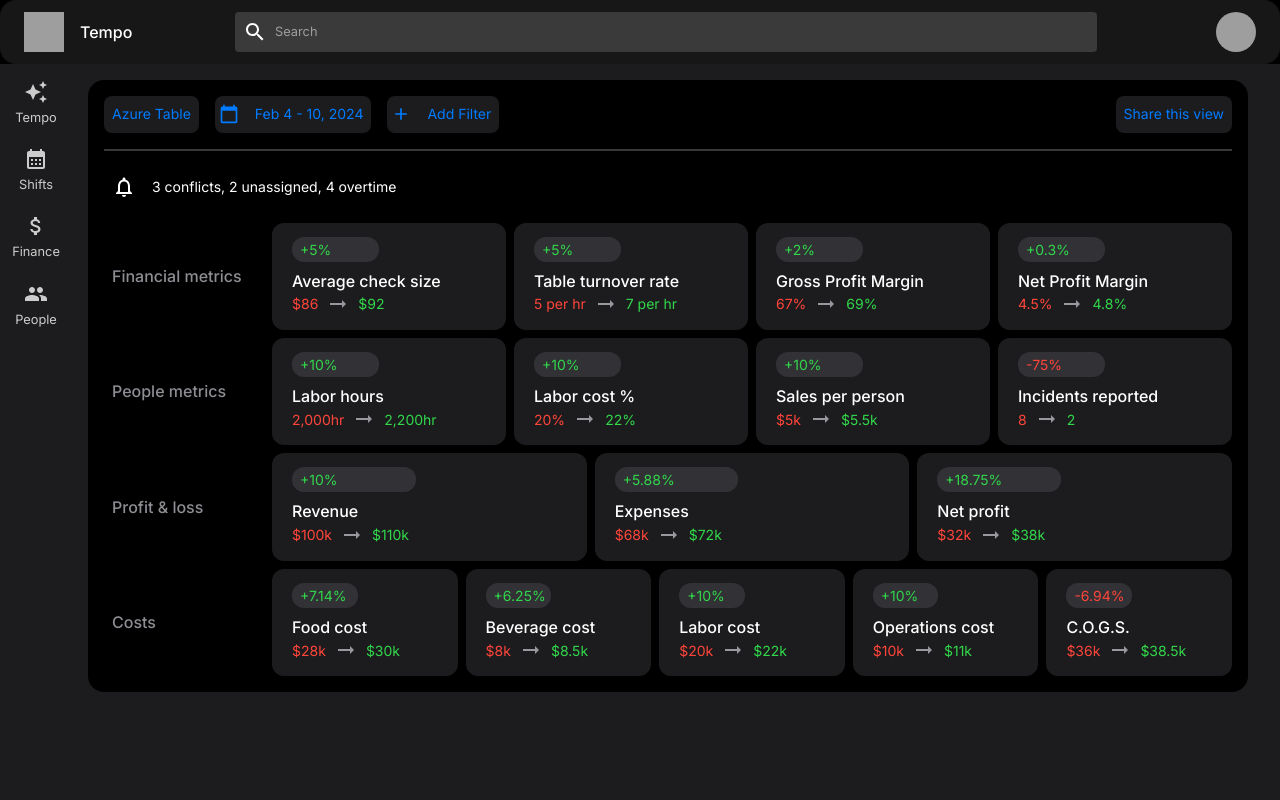
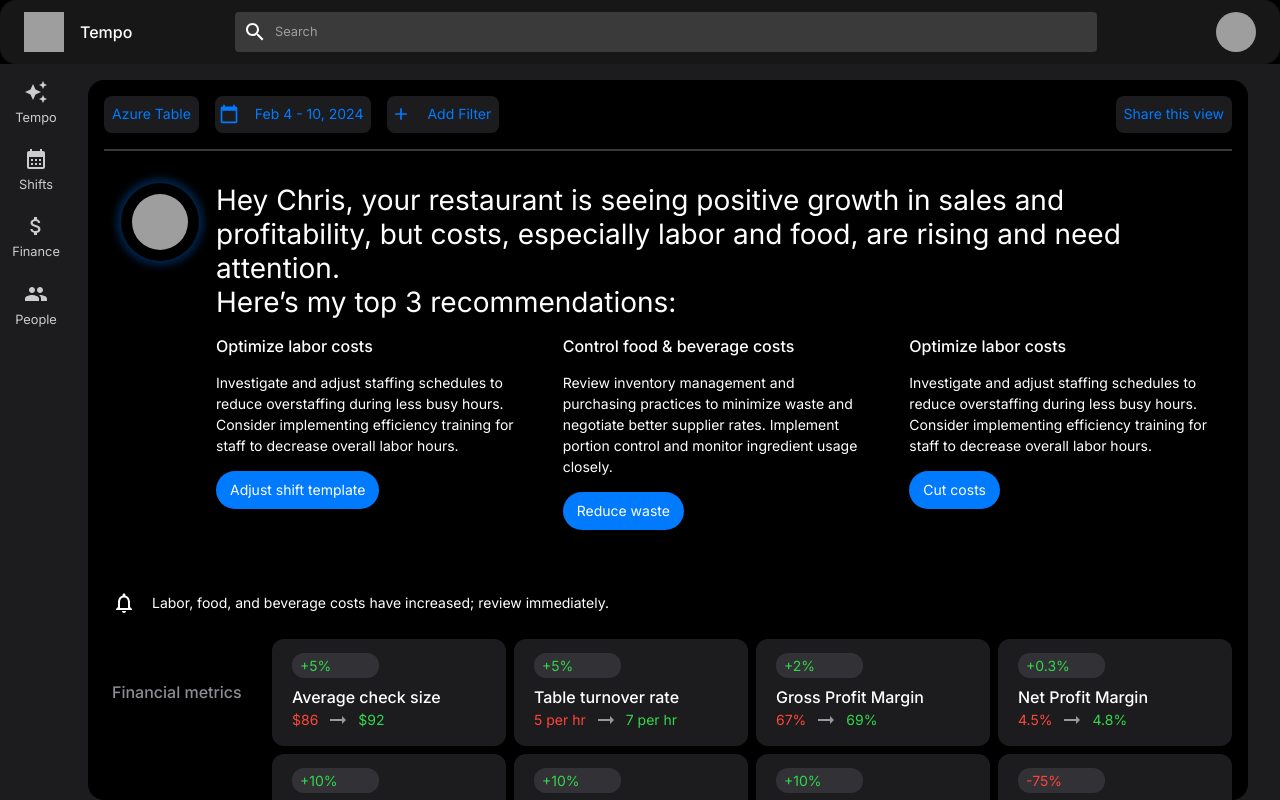
Before and after one commit to erikajns/tempo-ui, a React (Create React App) app: page / in a window 1280 px wide. Built offline with nearby package versions, Linux system fonts and the light colour scheme; grey boxes are pictures that could not be loaded.

Commit message:
Adding Recommendation Banner and theming changes

```diff
--- a/src/components/MetricManager/MetricManager.js
+++ b/src/components/MetricManager/MetricManager.js
@@ -8,6 +8,7 @@ import CalendarTodayIcon from '@mui/icons-material/CalendarToday';
 import { useDrawer } from '../../context/DrawerContext';
 import InfoDrawer from '../InfoDrawer/InfoDrawer';
 import useStyles from './MetricManager.styles';
+import RecommendationBanner from '../RecommendationBanner/RecommendationBanner';
 
 const DRAWER_WIDTH = 360;
 
@@ -72,11 +73,12 @@ const MetricManager = () => {
             <CustomTextButton text="Share this view" />
           </Box>
           <Box className={classes.divider}></Box>
+          <RecommendationBanner />
           <Box className={classes.notificationRow}>
             <IconButton>
               <NotificationsOutlinedIcon />
             </IconButton>
-            <Typography variant="body2">3 conflicts, 2 unassigned, 4 overtime</Typography>
+            <Typography variant="body2">Labor, food, and beverage costs have increased; review immediately.</Typography>
           </Box>
           <Box className={classes.tableContainer}>
             {Object.entries(metricsData).map(([category, metrics], idx) => (
--- /dev/null
+++ b/src/components/RecommendationBanner/RecommendationBanner.js
@@ -0,0 +1,51 @@
+import React from 'react';
+import { Box, Typography, Button } from '@mui/material';
+import useStyles from './RecommendationBanner.styles';
+
+const RecommendationBanner = () => {
+  const classes = useStyles();
+  const logoUrl = "https://s3-alpha-sig.figma.com/img/fc2b/a9a2/aed39c3e908a55345ff2935851ddb282?Expires=1719792000&Key-Pair-Id=APKAQ4GOSFWCVNEHN3O4&Signature=andjx8yReajgsMT0iGPJkiTdjQbdGPX3DWIxEzs2sta5P4cvqV~JnniEv1hPppwFRQvI6WuZ1RIA39C90RUb3ES1acyDmWD2qj~iOZg8OZNkFyyYbq87m2obci-EGG2utNOdpMf~EJZ9mFEE0gt~44vxzYHzqTtGs4DVbJrg98x2c8XjfbaqfmSgatOfbXWOb5S5Sr5gBWzWZ6ClxeUq8M-tIdcJcEKvXLr5Ghs6HaFtk0StnWCkVx8p6bsYsT0CpKHg7Htlg-SEsJNHSz8jZnxVJBq3p1wKtc0YAd0cDvkrpnZLPgtdJE50eznHgTznYICR3aqWWXDBYH58APa4TQ__";
+
+  return (
+    <Box className={classes.bannerContainer}>
+      <Box className={classes.logoColumn}>
+        <Box className={classes.logoContainer}>
+          <img src={logoUrl} alt="Logo" className={classes.logo} />
+        </Box>
+      </Box>
+      <Box className={classes.infoColumn}>
+        <Typography variant="title1" className={classes.bannerTitle}>
+          Hey Chris, your restaurant is seeing positive growth in sales and profitability, but costs, especially labor and food, are rising and need attention.
+        </Typography>
+        <Typography variant="title1" className={classes.bannerSubtitle}>
+            <br /> Here’s my top 3 recommendations:
+        </Typography>
+        <Box className={classes.recommendationsContainer}>
+          <Box className={classes.recommendation}>
+            <Typography variant="h6">Optimize labor costs</Typography>
+            <Typography variant="body2">
+              Investigate and adjust staffing schedules to reduce overstaffing during less busy hours. Consider implementing efficiency training for staff to decrease overall labor hours.
+            </Typography>
+            <Button variant="secondary" className={classes.recommendationButton}>Adjust shift template</Button>
+          </Box>
+          <Box className={classes.recommendation}>
+            <Typography variant="h6">Control food & beverage costs</Typography>
+            <Typography variant="body2">
+              Review inventory management and purchasing practices to minimize waste and negotiate better supplier rates. Implement portion control and monitor ingredient usage closely.
+            </Typography>
+            <Button variant="secondary" className={classes.recommendationButton}>Reduce waste</Button>
+          </Box>
+          <Box className={classes.recommendation}>
+            <Typography variant="h6">Optimize labor costs</Typography>
+            <Typography variant="body2">
+              Investigate and adjust staffing schedules to reduce overstaffing during less busy hours. Consider implementing efficiency training for staff to decrease overall labor hours.
+            </Typography>
+            <Button variant="secondary" className={classes.recommendationButton}>Cut costs</Button>
+          </Box>
+        </Box>
+      </Box>
+    </Box>
+  );
+};
+
+export default RecommendationBanner;
--- /dev/null
+++ b/src/components/RecommendationBanner/RecommendationBanner.styles.js
@@ -0,0 +1,73 @@
+import { makeStyles } from '@mui/styles';
+
+const useStyles = makeStyles({
+  bannerContainer: {
+    backgroundColor: '#000000',
+    borderRadius: '16px',
+    padding: '16px',
+    color: 'white',
+    marginBottom: '16px',
+    display: 'flex',
+    alignItems: 'flex-start',
+  },
+  logoColumn: {
+    flex: '0 0 80px',
+    display: 'flex',
+    alignItems: 'center',
+    justifyContent: 'center',
+  },
+  logoContainer: {
+    width: '78.4px',
+    height: '78.4px',
+    borderRadius: '50%',
+    backgroundColor: '#000000',
+    boxShadow: '0 0 8px 4px rgba(0, 122, 255, 0.33)',
+    display: 'flex',
+    alignItems: 'center',
+    justifyContent: 'center',
+  },
+  logo: {
+    width: '56px',
+    height: '56px',
+    borderRadius: '50%',
+  },
+  infoColumn: {
+    flex: 1,
+    marginLeft: '16px',
+  },
+  bannerTitle: {
+    fontWeight: 'bold',
+    marginBottom: '8px',
+  },
+  bannerSubtitle: {
+    margin: '16px 0',
+  },
+  recommendationsContainer: {
+    display: 'flex',
+    justifyContent: 'space-between',
+    marginBottom: '16px',
+    marginTop: '16px',
+    gap: '24px'
+  },
+  recommendation: {
+    flex: 1,
+    display: 'flex',
+    flexDirection: 'column',
+    gap: '15px',
+    marginRight: '16px',
+    '&:last-child': {
+      marginRight: 0,
+    },
+    // Set the height to be equal
+    minHeight: '200px',
+  },
+  recommendationButton: {
+    marginTop: '8px',
+    alignSelf: 'flex-start',
+  },
+  bannerFooter: {
+    color: '#FF453A',
+  },
+});
+
+export default useStyles;
--- a/src/theme.js
+++ b/src/theme.js
@@ -59,6 +59,13 @@ const theme = createTheme({
       lineHeight: 2.66,
       textTransform: 'none',
     },
+    title1: {
+      fontFamily: 'Inter, Arial, sans-serif',
+      fontWeight: 400,
+      fontSize: '28px',
+      lineHeight: '34px',
+      textTransform: 'none',
+    }
   },
   palette: {
     mode: 'dark',
@@ -120,6 +127,20 @@ const theme = createTheme({
           },
         },
       },
+      variants: [
+        {
+          props: { variant: 'secondary' },
+          style: {
+            backgroundColor: '#007AFF',
+            color: '#FFFFFF',
+            borderRadius: '40px',
+            padding: '7px 14px',
+            '&:hover': {
+              backgroundColor: '#005BB5',
+            },
+          },
+        },
+      ],
     },
     MuiPaper: {
       styleOverrides: {
```
